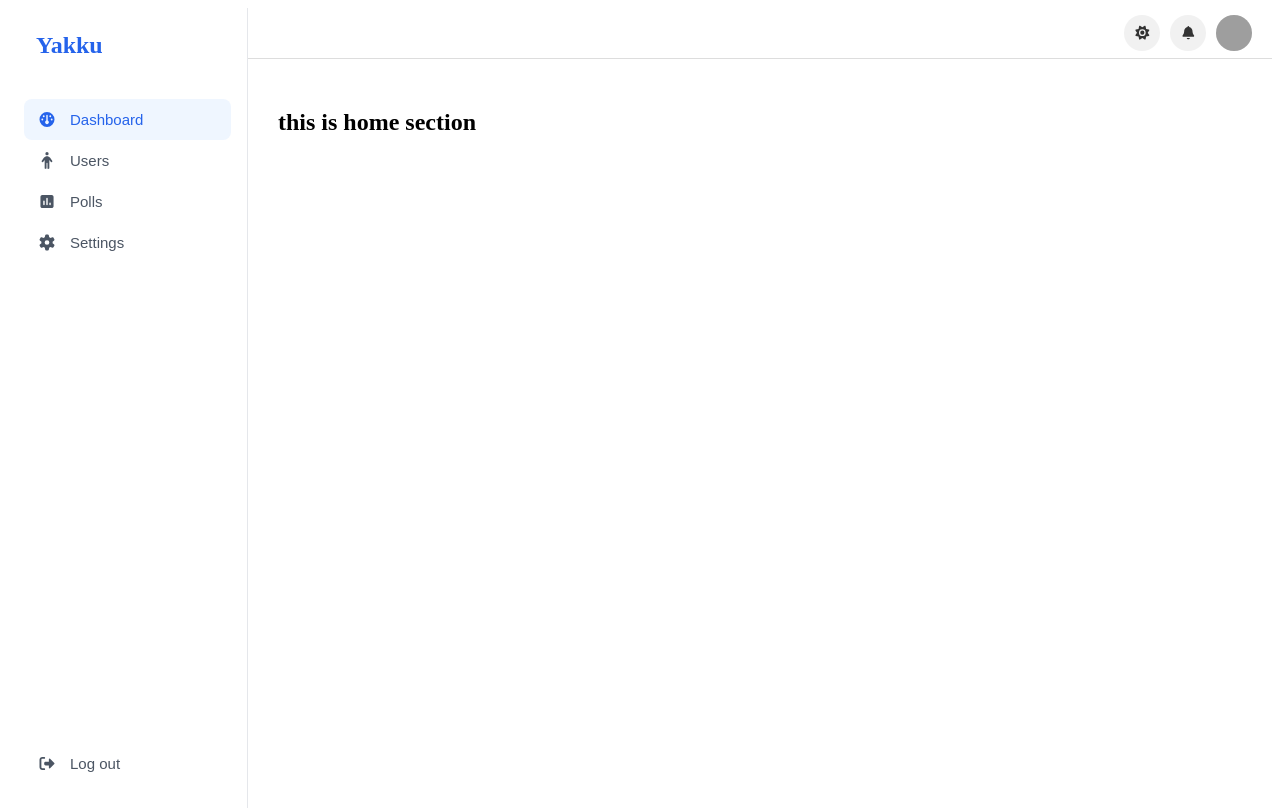
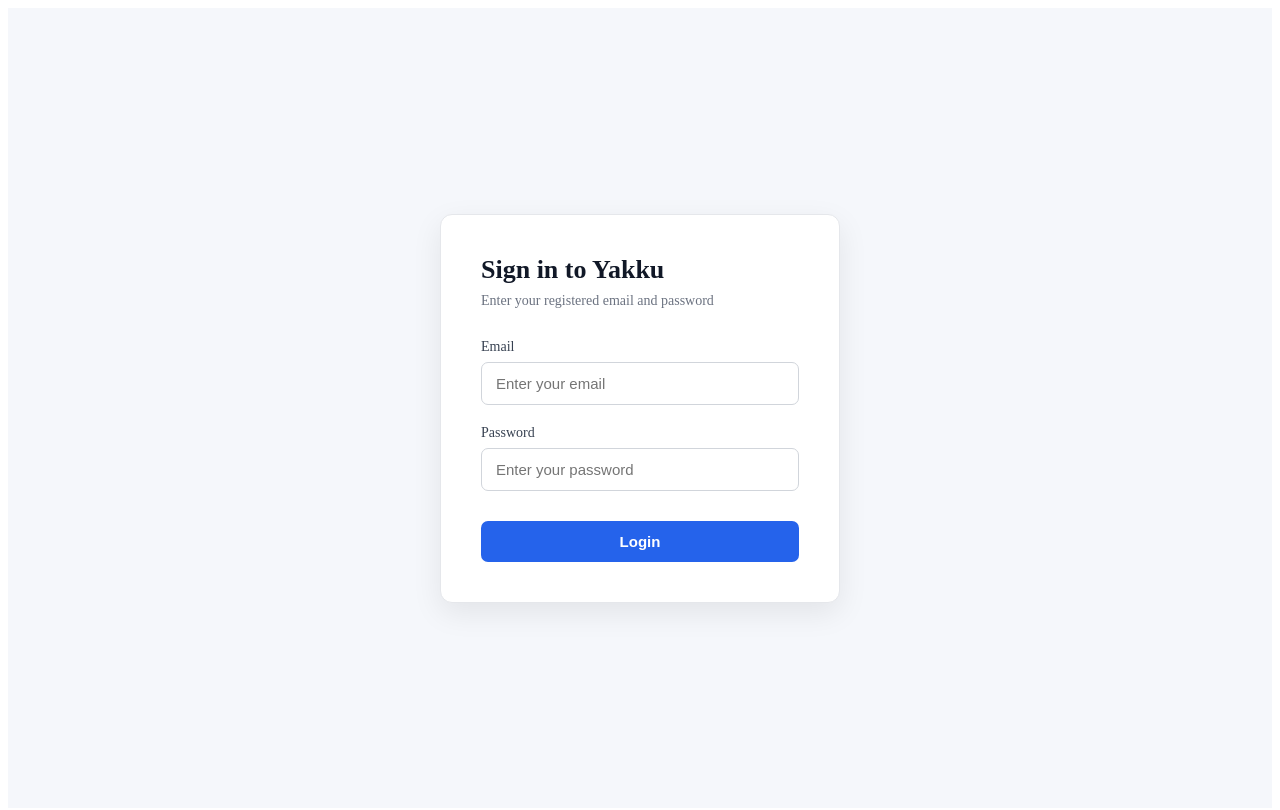
Before and after one commit to heyyakku11/heyyakku_admin, a React (Vite) app: page / in a window 1280 px wide. Shown: the top 810 px of the page. Built offline with nearby package versions, Linux system fonts and the light colour scheme; grey boxes are pictures that could not be loaded.

Commit message:
feat: implement login functionality and styles, update dashboard and side panel components

```diff
--- a/src/App.tsx
+++ b/src/App.tsx
@@ -1,13 +1,15 @@
+import './App.css'
 import { useState } from 'react'
-import './App.css'
 import Dashboard from './pages/dashboard'
+import Login from './pages/login'
 
 function App() {
+  const [isAdminLogin, setLogin] = useState(false);
 
 
   return (
     <>
-      <Dashboard/>
+      {isAdminLogin? <Dashboard setLogin={setLogin}/> : <Login setLogin={setLogin} />}
     </>
   )
 }
--- a/src/components/sidepanel.tsx
+++ b/src/components/sidepanel.tsx
@@ -9,9 +9,10 @@
     faDisplay
 } from "@fortawesome/free-solid-svg-icons";
 
-interface SidePanelProps{
-    activeSection: string
-    setActiveSection: (section :string) => void
+interface SidePanelProps {
+    setLogin: React.Dispatch<React.SetStateAction<boolean>>;
+    activeSection: string;
+    setActiveSection: (section: string) => void;
 }
 
 const menuItems = [
@@ -37,12 +38,10 @@
     }
 ];
 
-function SidePanel({activeSection, setActiveSection}:SidePanelProps) {
+function SidePanel({setLogin, activeSection, setActiveSection}:SidePanelProps) {
     function _logout(){
        if(confirm("Are you sure you want to logout?")){
-          alert("logged out");
-
-          //here you can later call api request to logout
+          setLogin(false);
        }
     }
 
--- a/src/pages/dashboard.tsx
+++ b/src/pages/dashboard.tsx
@@ -9,13 +9,17 @@
 import Settings from './sections/settings'
 import { useState } from 'react'
 
-function Dashboard(){
+interface DashboardProps{
+    setLogin: React.Dispatch<React.SetStateAction<boolean>>
+}
+
+function Dashboard({setLogin}:DashboardProps){
     const [activeSection, setActiveSection] = useState("home");
 
     return (
         <main className="dashboard">
             {/*sidebar */}
-            <SidePanel activeSection={activeSection} setActiveSection={setActiveSection}/>
+            <SidePanel setLogin={setLogin} activeSection={activeSection} setActiveSection={setActiveSection}/>
 
             {/*main area */}
             <div className="mainDiv">
--- /dev/null
+++ b/src/pages/login.css
@@ -0,0 +1,93 @@
+.login-container {
+    min-height: 100vh;
+    display: flex;
+    align-items: center;
+    justify-content: center;
+    background-color: #f5f7fb;
+}
+
+
+.login-form {
+    width: 100%;
+    max-width: 400px;
+    padding: 40px;
+    background-color: white;
+    border: 1px solid #e5e7eb;
+    border-radius: 12px;
+    box-shadow: 0 10px 30px rgba(0, 0, 0, 0.08);
+    box-sizing: border-box;
+}
+
+
+/* Heading */
+
+.login-form h2 {
+    margin: 0 0 8px;
+    font-size: 26px;
+    font-weight: 600;
+    color: #111827;
+}
+
+
+.login-subtitle {
+    margin: 0 0 30px;
+    color: #6b7280;
+    font-size: 14px;
+}
+
+
+/* Form fields */
+
+.form-group {
+    display: flex;
+    flex-direction: column;
+    margin-bottom: 20px;
+}
+
+
+.form-group label {
+    margin-bottom: 7px;
+    font-size: 14px;
+    font-weight: 500;
+    color: #374151;
+}
+
+
+.form-group input {
+    width: 100%;
+    padding: 12px 14px;
+    box-sizing: border-box;
+    border: 1px solid #d1d5db;
+    border-radius: 7px;
+    font-size: 15px;
+    outline: none;
+}
+
+
+/* Input focus */
+
+.form-group input:focus {
+    border-color: #2563eb;
+    box-shadow: 0 0 0 3px rgba(37, 99, 235, 0.1);
+}
+
+
+/* Login button */
+
+.login-button {
+    width: 100%;
+    padding: 12px;
+    margin-top: 10px;
+    border: none;
+    border-radius: 7px;
+    background-color: #2563eb;
+    color: white;
+    font-size: 15px;
+    font-weight: 600;
+    cursor: pointer;
+}
+
+
+.login-button:hover {
+    background-color: #1d4ed8;
+}
--- /dev/null
+++ b/src/pages/login.tsx
@@ -0,0 +1,72 @@
+import { useState } from 'react';
+import './login.css'
+
+interface LoginProps {
+    setLogin: React.Dispatch<React.SetStateAction<boolean>>;
+}
+
+
+function Login({setLogin}:LoginProps){
+
+    const [email, setEmail] = useState("");
+    const [password, setPassword] = useState("");
+
+    function _loginAdmin(){
+
+        //check if email is empty
+        if(!email){
+            alert('enter email')
+            return
+        }
+
+        //check if password is empty
+        if(!password){
+            alert('enter password')
+            return
+        }
+
+
+        setLogin(true);
+    }
+
+    return(
+       <div className="login-container">
+    <div className="login-form">
+
+        <h2>Sign in to Yakku</h2>
+        <p className="login-subtitle">
+            Enter your registered email and password
+        </p>
+
+        <div className="form-group">
+            <label htmlFor="email">Email</label>
+            <input
+                id="email"
+                type="email"
+                value={email}
+                onChange={(e) => setEmail(e.target.value)}
+                placeholder="Enter your email"
+            />
+        </div>
+
+        <div className="form-group">
+            <label htmlFor="password">Password</label>
+            <input
+                id="password"
+                type="password"
+                value={password}
+                onChange={(e) => setPassword(e.target.value)}
+                placeholder="Enter your password"
+            />
+        </div>
+
+        <button className="login-button" onClick={_loginAdmin}>
+            Login
+        </button>
+
+    </div>
+</div>
+    );
+}
+
+export default Login;
```
